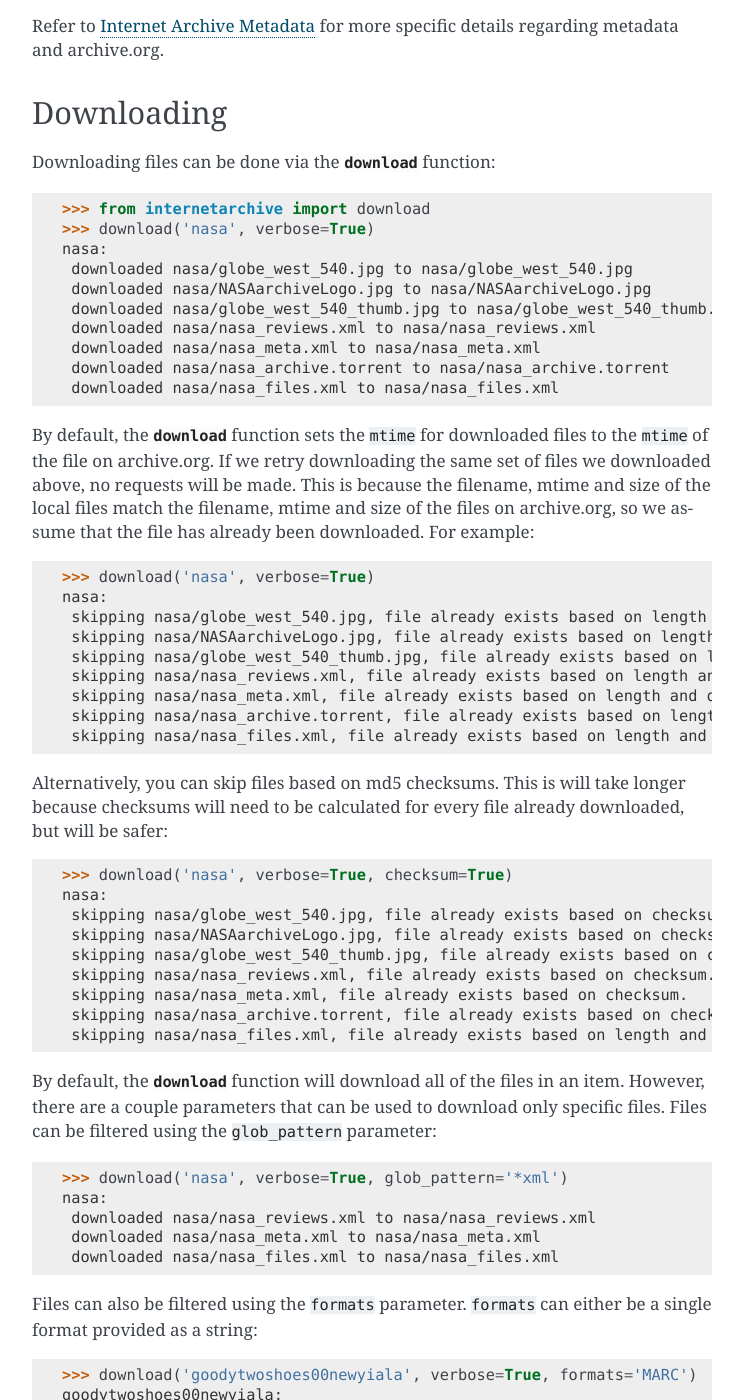
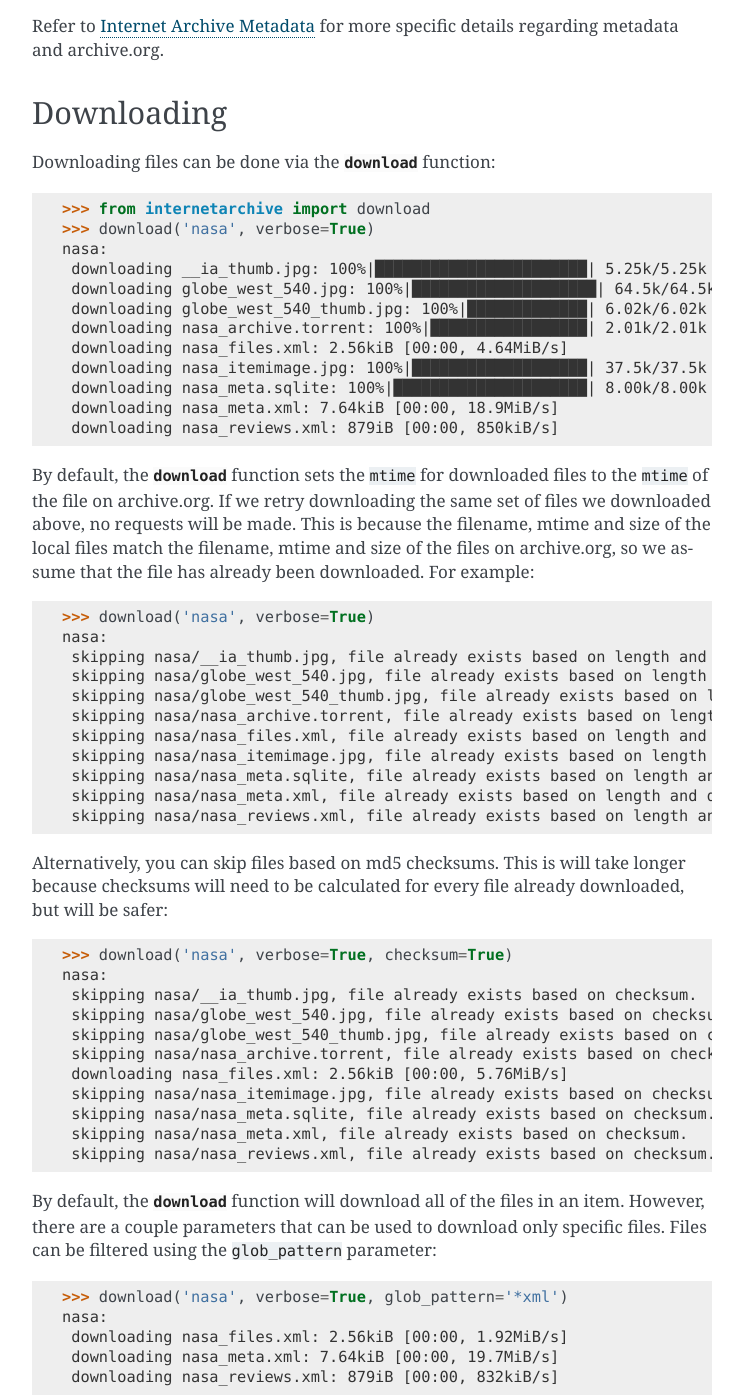
Before and after one commit to jjjake/internetarchive, a Sphinx documentation site: the page built from docs/source/quickstart.rst, in a window 1280 px wide and 1400 px high, scrolled down 3322 px. Shown: the whole window, without its empty margins (368-1111 px from the left). Built offline with Sphinx 7.4.7, drawn with Linux system fonts in a browser that asks for light colours; some of the changed text lies outside the part shown.

Commit message:
Overhaul `ia download` output
* Add progress bar
* Replace options/kwargs with ones matching the upload interface

Closes #280

```diff
--- a/HISTORY.rst
+++ b/HISTORY.rst
@@ -9,6 +9,9 @@ Unreleased
 **Breaking changes**
 
 - Removed Python 2.7, 3.5, and 3.6 support
+- ``ia download`` no longer has a ``--verbose`` option, and ``--silent`` has been renamed to ``--quiet``.
+- ``internetarchive.download``, ``Item.download`` and ``File.download`` no longer have a ``silent``
+  keyword argument. They are silent by default now unless ``verbose`` is set to ``True``.
 
 **Features and Improvements**
 
@@ -16,6 +19,7 @@ Unreleased
 - advancedsearch.php endpoint now supports IAS3 authorization.
 - ``ia upload`` now has a ``--keep-directories`` option to use the full local file paths as the
   remote name.
+- Added progress bars to ``ia download``
 
 **Bugfixes**
 
--- a/docs/source/quickstart.rst
+++ b/docs/source/quickstart.rst
@@ -141,58 +141,64 @@ Downloading files can be done via the :func:`download <internetarchive.download>
     >>> from internetarchive import download
     >>> download('nasa', verbose=True)
     nasa:
-     downloaded nasa/globe_west_540.jpg to nasa/globe_west_540.jpg
-     downloaded nasa/NASAarchiveLogo.jpg to nasa/NASAarchiveLogo.jpg
-     downloaded nasa/globe_west_540_thumb.jpg to nasa/globe_west_540_thumb.jpg
-     downloaded nasa/nasa_reviews.xml to nasa/nasa_reviews.xml
-     downloaded nasa/nasa_meta.xml to nasa/nasa_meta.xml
-     downloaded nasa/nasa_archive.torrent to nasa/nasa_archive.torrent
-     downloaded nasa/nasa_files.xml to nasa/nasa_files.xml
+     downloading __ia_thumb.jpg: 100%|███████████████████████| 5.25k/5.25k [00:00<00:00, 2.67MiB/s]
+     downloading globe_west_540.jpg: 100%|████████████████████| 64.5k/64.5k [00:00<00:00, 420kiB/s]
+     downloading globe_west_540_thumb.jpg: 100%|█████████████| 6.02k/6.02k [00:00<00:00, 6.92MiB/s]
+     downloading nasa_archive.torrent: 100%|█████████████████| 2.01k/2.01k [00:00<00:00, 3.54MiB/s]
+     downloading nasa_files.xml: 2.56kiB [00:00, 4.64MiB/s]
+     downloading nasa_itemimage.jpg: 100%|███████████████████| 37.5k/37.5k [00:00<00:00, 26.7MiB/s]
+     downloading nasa_meta.sqlite: 100%|█████████████████████| 8.00k/8.00k [00:00<00:00, 7.56MiB/s]
+     downloading nasa_meta.xml: 7.64kiB [00:00, 18.9MiB/s]
+     downloading nasa_reviews.xml: 879iB [00:00, 850kiB/s]
 
 By default, the :func:`download <internetarchive.download>` function sets the ``mtime`` for downloaded files to the ``mtime`` of the file on archive.org. If we retry downloading the same set of files we downloaded above, no requests will be made. This is because the filename, mtime and size of the local files match the filename, mtime and size of the files on archive.org, so we assume that the file has already been downloaded. For example::
 
     >>> download('nasa', verbose=True)
     nasa:
+     skipping nasa/__ia_thumb.jpg, file already exists based on length and date.
      skipping nasa/globe_west_540.jpg, file already exists based on length and date.
-     skipping nasa/NASAarchiveLogo.jpg, file already exists based on length and date.
      skipping nasa/globe_west_540_thumb.jpg, file already exists based on length and date.
-     skipping nasa/nasa_reviews.xml, file already exists based on length and date.
-     skipping nasa/nasa_meta.xml, file already exists based on length and date.
      skipping nasa/nasa_archive.torrent, file already exists based on length and date.
      skipping nasa/nasa_files.xml, file already exists based on length and date.
+     skipping nasa/nasa_itemimage.jpg, file already exists based on length and date.
+     skipping nasa/nasa_meta.sqlite, file already exists based on length and date.
+     skipping nasa/nasa_meta.xml, file already exists based on length and date.
+     skipping nasa/nasa_reviews.xml, file already exists based on length and date.
 
 Alternatively, you can skip files based on md5 checksums. This is will take longer because checksums will need to be calculated for every file already downloaded, but will be safer::
 
     >>> download('nasa', verbose=True, checksum=True)
     nasa:
+     skipping nasa/__ia_thumb.jpg, file already exists based on checksum.
      skipping nasa/globe_west_540.jpg, file already exists based on checksum.
-     skipping nasa/NASAarchiveLogo.jpg, file already exists based on checksum.
      skipping nasa/globe_west_540_thumb.jpg, file already exists based on checksum.
+     skipping nasa/nasa_archive.torrent, file already exists based on checksum.
+     downloading nasa_files.xml: 2.56kiB [00:00, 5.76MiB/s]
+     skipping nasa/nasa_itemimage.jpg, file already exists based on checksum.
+     skipping nasa/nasa_meta.sqlite, file already exists based on checksum.
+     skipping nasa/nasa_meta.xml, file already exists based on checksum.
      skipping nasa/nasa_reviews.xml, file already exists based on checksum.
-     skipping nasa/nasa_meta.xml, file already exists based on checksum.
-     skipping nasa/nasa_archive.torrent, file already exists based on checksum.
-     skipping nasa/nasa_files.xml, file already exists based on length and date.
 
 By default, the :func:`download <internetarchive.download>` function will download all of the files in an item. However, there are a couple parameters that can be used to download only specific files. Files can be filtered using the ``glob_pattern`` parameter::
 
     >>> download('nasa', verbose=True, glob_pattern='*xml')
     nasa:
-     downloaded nasa/nasa_reviews.xml to nasa/nasa_reviews.xml
-     downloaded nasa/nasa_meta.xml to nasa/nasa_meta.xml
-     downloaded nasa/nasa_files.xml to nasa/nasa_files.xml
+     downloading nasa_files.xml: 2.56kiB [00:00, 1.92MiB/s]
+     downloading nasa_meta.xml: 7.64kiB [00:00, 19.7MiB/s]
+     downloading nasa_reviews.xml: 879iB [00:00, 832kiB/s]
 
 Files can also be filtered using the ``formats`` parameter. ``formats`` can either be a single format provided as a string::
 
     >>> download('goodytwoshoes00newyiala', verbose=True, formats='MARC')
     goodytwoshoes00newyiala:
-     downloaded goodytwoshoes00newyiala/goodytwoshoes00newyiala_meta.mrc to goodytwoshoes00newyiala/goodytwoshoes00newyiala_meta.mrc
+     downloading goodytwoshoes00newyiala_marc.xml: 3.04kiB [00:00, 6.60MiB/s]
 
 Or, a list of formats::
 
     >>> download('goodytwoshoes00newyiala', verbose=True, formats=['DjVuTXT', 'MARC'])
     goodytwoshoes00newyiala:
-     downloaded goodytwoshoes00newyiala/goodytwoshoes00newyiala_meta.mrc to goodytwoshoes00newyiala/goodytwoshoes00newyiala_meta.mrc
-     downloaded goodytwoshoes00newyiala/goodytwoshoes00newyiala_djvu.txt to goodytwoshoes00newyiala/goodytwoshoes00newyiala_djvu.txt
+     downloading goodytwoshoes00newyiala_djvu.txt: 12.6kiB [00:00, 19.1MiB/s]
+     downloading goodytwoshoes00newyiala_marc.xml: 3.04kiB [00:00, 6.33MiB/s]
 
 
 Downloading On-The-Fly Files
@@ -200,9 +206,9 @@ Downloading On-The-Fly Files
 
 Some files on archive.org are generated on-the-fly as requested. This currently includes non-original files of the formats EPUB, MOBI, DAISY, and archive.org's own MARC XML. These files can be downloaded using the ``on_the_fly`` parameter::
 
-    >>> download('goodytwoshoes00newyiala', verbose=True, formats='EPUB', on_the_fly=True)
-    goodytwoshoes00newyiala:
-     downloaded goodytwoshoes00newyiala/goodytwoshoes00newyiala.epub to goodytwoshoes00newyiala/goodytwoshoes00newyiala.epub
+    >>> download('wonderfulwizardo00baumiala', verbose=True, glob_pattern='*_daisy.zip', on_the_fly=True)
+    wonderfulwizardo00baumiala:
+     downloading wonderfulwizardo00baumiala_daisy.zip: 100%|████| 153k/153k [00:00<00:00, 563kiB/s]
 
 
 Searching
```
Also changed, not shown: 6 other files.
